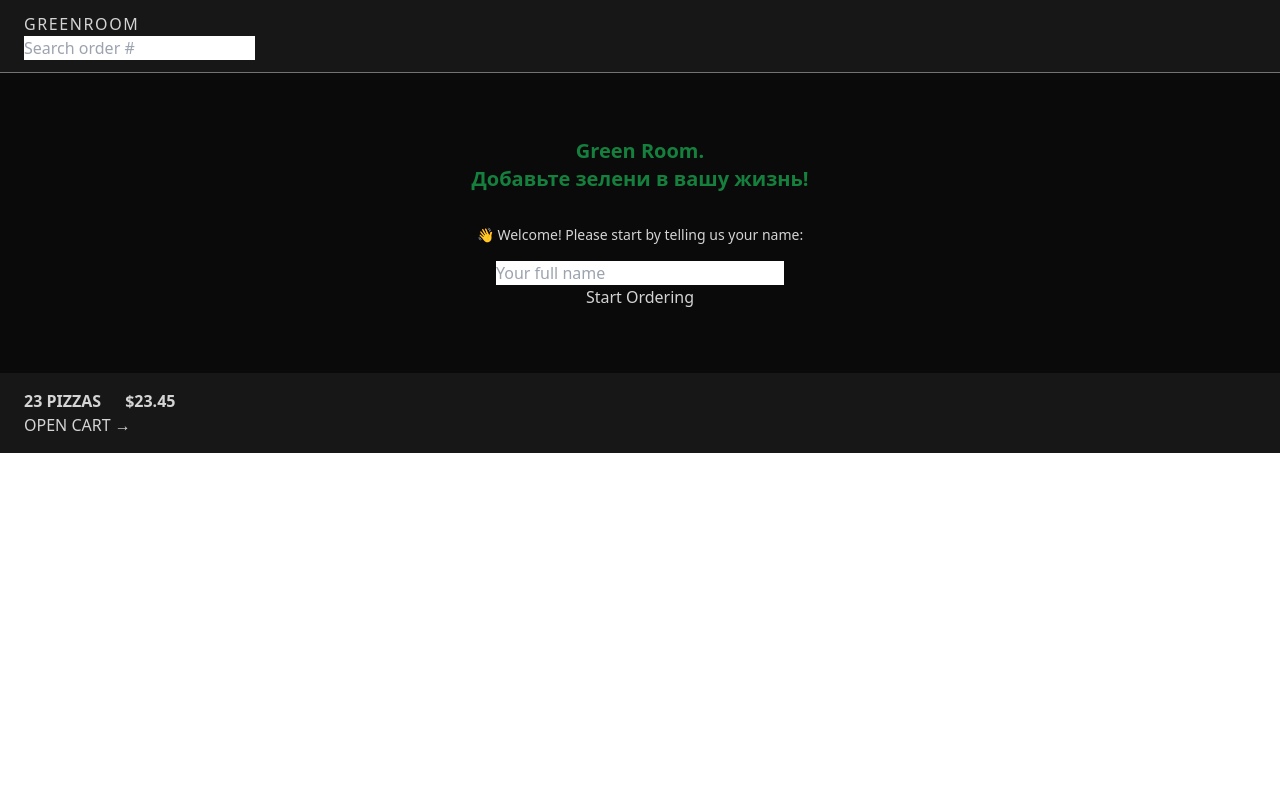
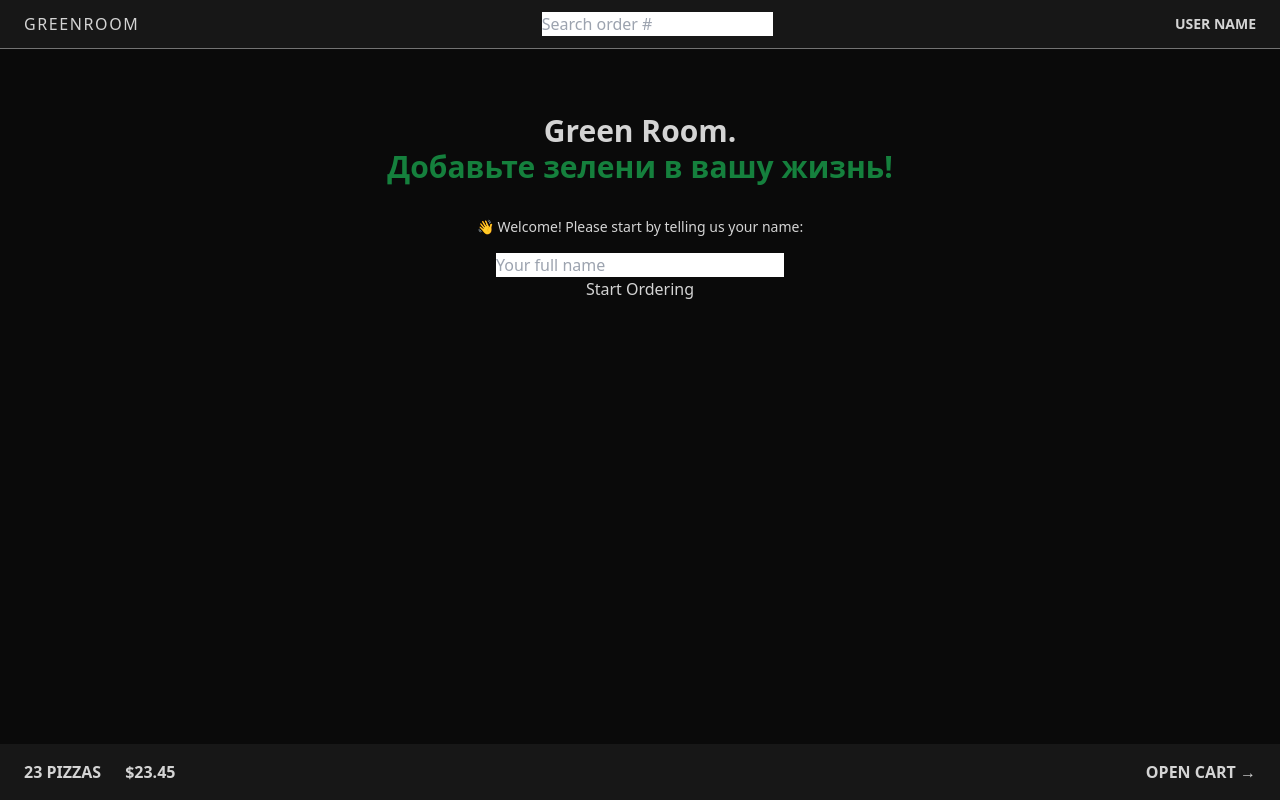
Before and after one commit to stpkkk/greenroom-store, a React (Vite) app: page / in a window 1280 px wide. Built offline with nearby package versions, Linux system fonts and the light colour scheme; what miragejs would draw is missing.

Commit message:
feat: grid layout on pages

```diff
--- a/index.css
+++ b/index.css
@@ -9,14 +9,17 @@
 	color: #444;
 }
 
-.layout {
-	display: grid;
-	grid-template-rows: auto 1fr auto;
-	gap: 32px;
-	height: 100dvh;
-} */
+/* https://dev.to/afif/i-made-100-css-loaders-for-your-next-project-4eje */
+.no-scrollbar::-webkit-scrollbar {
+	display: none;
+}
 
-/* https://dev.to/afif/i-made-100-css-loaders-for-your-next-project-4eje */
+/* Hide scrollbar for IE, Edge and Firefox */
+.no-scrollbar {
+	-ms-overflow-style: none;  /* IE and Edge */
+	scrollbar-width: none;  /* Firefox */
+}
+
 .loader {
 	width: 45px;
 	aspect-ratio: 0.75;
--- a/src/features/cart/CartOverview.tsx
+++ b/src/features/cart/CartOverview.tsx
@@ -2,8 +2,8 @@ import { Link } from 'react-router-dom'
 
 function CartOverview() {
 	return (
-    <div className="bg-neutral-900 p-4 px-4 py-4 text-sm uppercase text-neutral-300 sm:px-6 md:text-base">
-      <p className="space-x-4 font-semibold sm:space-x-6">
+    <div className="flex items-center justify-between bg-neutral-900 p-4 px-4 py-4 text-sm font-semibold uppercase text-neutral-300 sm:px-6 md:text-base">
+      <p className="space-x-4 sm:space-x-6">
         <span>23 pizzas</span>
         <span>$23.45</span>
       </p>
--- a/src/features/order/SearchOrder.tsx
+++ b/src/features/order/SearchOrder.tsx
@@ -14,14 +14,15 @@ function SearchOrder() {
 	}
 
 	return (
-		<form onSubmit={handleSubmit}>
-			<input
-				type='text'
-				placeholder='Search order #'
-				value={query}
-				onChange={e => setQuery(e.target.value)}
-			/>
-		</form>
-	)
+    <form onSubmit={handleSubmit}>
+      <input
+        type="text"
+        placeholder="Search order #"
+        value={query}
+        onChange={(e) => setQuery(e.target.value)}
+        className="max-w-50 w-full"
+      />
+    </form>
+  );
 }
 export default SearchOrder
--- a/src/features/user/CreateUser.tsx
+++ b/src/features/user/CreateUser.tsx
@@ -18,7 +18,7 @@ function CreateUser() {
         placeholder="Your full name"
         value={username}
         onChange={(e) => setUsername(e.target.value)}
-        className="w-72"
+        className="w-full max-w-72"
       />
 
       {username !== '' && (
--- a/src/ui/AppLayout.tsx
+++ b/src/ui/AppLayout.tsx
@@ -3,18 +3,21 @@ import CartOverview from '../features/cart/CartOverview'
 import { Outlet, useNavigation } from 'react-router-dom'
 import Loader from './Loader'
 
+//Outlet - dynamic children from App/router,
+
 function AppLayout() {
 	const navigation = useNavigation()
 
 	return (
-    <div className="layout bg-neutral-950 text-neutral-300">
+    <div className="grid h-screen grid-rows-[auto_1fr_auto] bg-neutral-950 text-neutral-300">
       <Header />
-      <main>{navigation.state === 'loading' ? <Loader /> : <Outlet />}</main>
+      <div className="overflow-scroll">
+        <main className='no-scrollbar max-w-3xl mx-auto overflow-scroll'>{navigation.state === 'loading' ? <Loader /> : <Outlet />}
+        </main>
+      </div>
       <CartOverview />
     </div>
   );
 }
 
 export default AppLayout
-
-//Outlet - dynamic children from App/router,
--- a/src/ui/Header.tsx
+++ b/src/ui/Header.tsx
@@ -4,7 +4,7 @@ import Username from './Username';
 
 export default function Header() {
   return (
-    <header className="border-b border-neutral-500 bg-neutral-900 px-4 py-3 uppercase sm:px-6">
+    <header className="flex items-center justify-between border-b border-neutral-500 bg-neutral-900 px-4 py-3 uppercase sm:px-6">
       <Link to="/" className="tracking-widest">
         GreenRoom
       </Link>
--- a/src/ui/Home.tsx
+++ b/src/ui/Home.tsx
@@ -3,11 +3,11 @@ import CreateUser from '../features/user/CreateUser';
 
 function Home() {
   return (
-    <div className="my-10 text-center sm:my-16">
-      <h1 className="mb-8 text-xl font-semibold text-green-700">
+    <div className="my-10 px-4 text-center sm:my-16">
+      <h1 className="mb-8 text-xl font-semibold md:text-3xl">
         Green Room.
         <br />
-        Добавьте зелени в вашу жизнь!
+        <span className="text-green-700">Добавьте зелени в вашу жизнь!</span>
       </h1>
 
       <CreateUser />
--- a/src/ui/Username.tsx
+++ b/src/ui/Username.tsx
@@ -1,5 +1,5 @@
 function Username() {
-  return <div className="hidden text-sm font-semibold">User Name</div>;
+  return <div className="hidden text-sm font-semibold md:block">User Name</div>;
 }
 
 export default Username;
```
